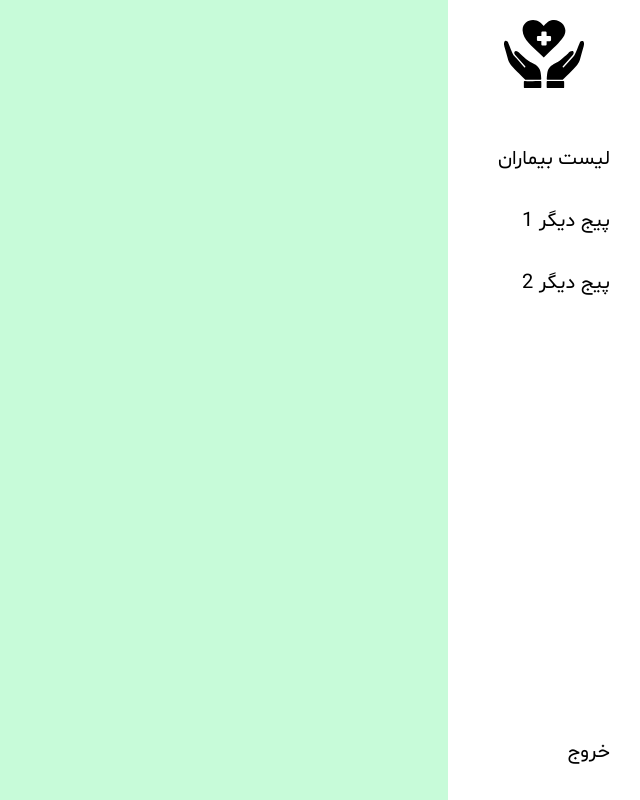
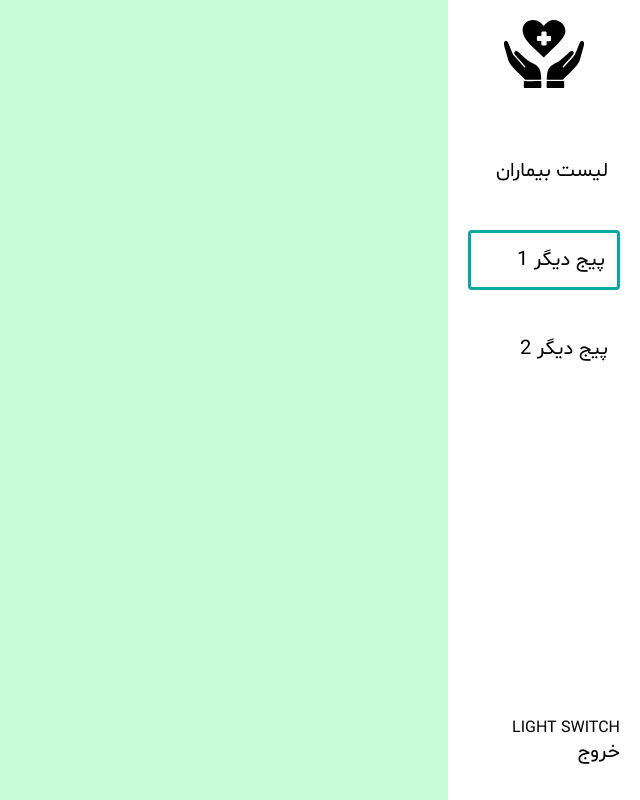
Before and after one commit to aliNzLami/samarayane_task_interview, a Next.js app: page /dashboard/other1 in a window 1280 px wide. Shown: the whole page, without its empty margins (640-1280 px from the left). Built offline with nearby package versions, Linux system fonts and the light colour scheme.

Commit message:
dashboard layout: desktop sidebar (darkmode)

```diff
--- a/src/app/dashboard/(Layout)/DashboardLayoutContainer.jsx
+++ b/src/app/dashboard/(Layout)/DashboardLayoutContainer.jsx
@@ -3,7 +3,7 @@ import Sidebar from "./Sidebar"
 function DashboardLayoutContainer() {
     return (
         <>
-            <div className='hidden md:block w-[20%] lg:w-[15%] sidebar-desktop'>
+            <div className='hidden md:block w-[22%] lg:w-[15%] sidebar-desktop'>
                 <Sidebar />
             </div>
         </>
--- a/src/app/dashboard/(Layout)/Logout.jsx
+++ b/src/app/dashboard/(Layout)/Logout.jsx
@@ -1,10 +1,12 @@
 'use client'
+
+import { useCallback } from "react"
 
 function Logout() {
 
-    const handleLogout = () => {
+    const handleLogout = useCallback(() => {
 
-    }
+    })
 
     return (
         <div onClick={handleLogout} className='sidebarItems text-20 mb-4 cursor-pointer'>
--- a/src/app/dashboard/(Layout)/Sidebar.jsx
+++ b/src/app/dashboard/(Layout)/Sidebar.jsx
@@ -1,5 +1,3 @@
-'use client'
-
 import logo from '@/assets/pics/public-health-icon.svg'
 import { dashboardRoutes } from '@/lib/dashboardRoutes'
 import Image from 'next/image'
@@ -17,13 +15,16 @@ function Sidebar() {
                     {
                         dashboardRoutes.map(item => {
                             return (
-                                <SidebarItems item={item} />
+                                <SidebarItems key={item.url} item={item} />
                             )
                         })
                     }
                 </nav>
 
-                <Logout />
+                <div>
+                    LIGHT SWITCH
+                    <Logout />
+                </div>
             </div>
         </>
     )
--- a/src/app/dashboard/(Layout)/SidebarItems.jsx
+++ b/src/app/dashboard/(Layout)/SidebarItems.jsx
@@ -1,15 +1,21 @@
 'use client'
 
-import { useRouter } from "next/navigation"
+import { usePathname, useRouter } from "next/navigation"
+import { useCallback, useEffect } from "react";
 
 function SidebarItems({item}) {
     const route = useRouter();
+    const pathName = usePathname();
+
+    const handleRoute = useCallback(() => {
+        route.push(item.url)
+    }, [pathName])
 
     return (
         <div
-            className='sidebarItems mb-4 cursor-pointer'
+            className={`sidebarItems rounded p-3 mb-4 cursor-pointer ${pathName === item.url ? "sidebarItems_active" : ""}`}
             key={item.url}
-            onClick={() => route.push(item.url)}
+            onClick={handleRoute}
         >
             { item.title }
         </div>
--- a/src/styles/dashboard.css
+++ b/src/styles/dashboard.css
@@ -15,7 +15,7 @@
     background-color: #fff;
     position: fixed;
     height: 100vh;
-    padding: 20px 30px;
+    padding: 20px;
 }
 
 .darkMode .sidebar-desktop {
@@ -31,3 +31,16 @@
         font-size: 16px;
     }
 }
+
+.darkMode .sidebarItems {
+    font-size: 20px;
+    font-weight: 600;
+}
+
+.sidebarItems_active {
+    border: 3px solid var(--main-green-darkMode);
+}
+
+.darkMode .sidebarItems_active {
+    border: 3px solid var(--bg-darkMode);
+}
```
